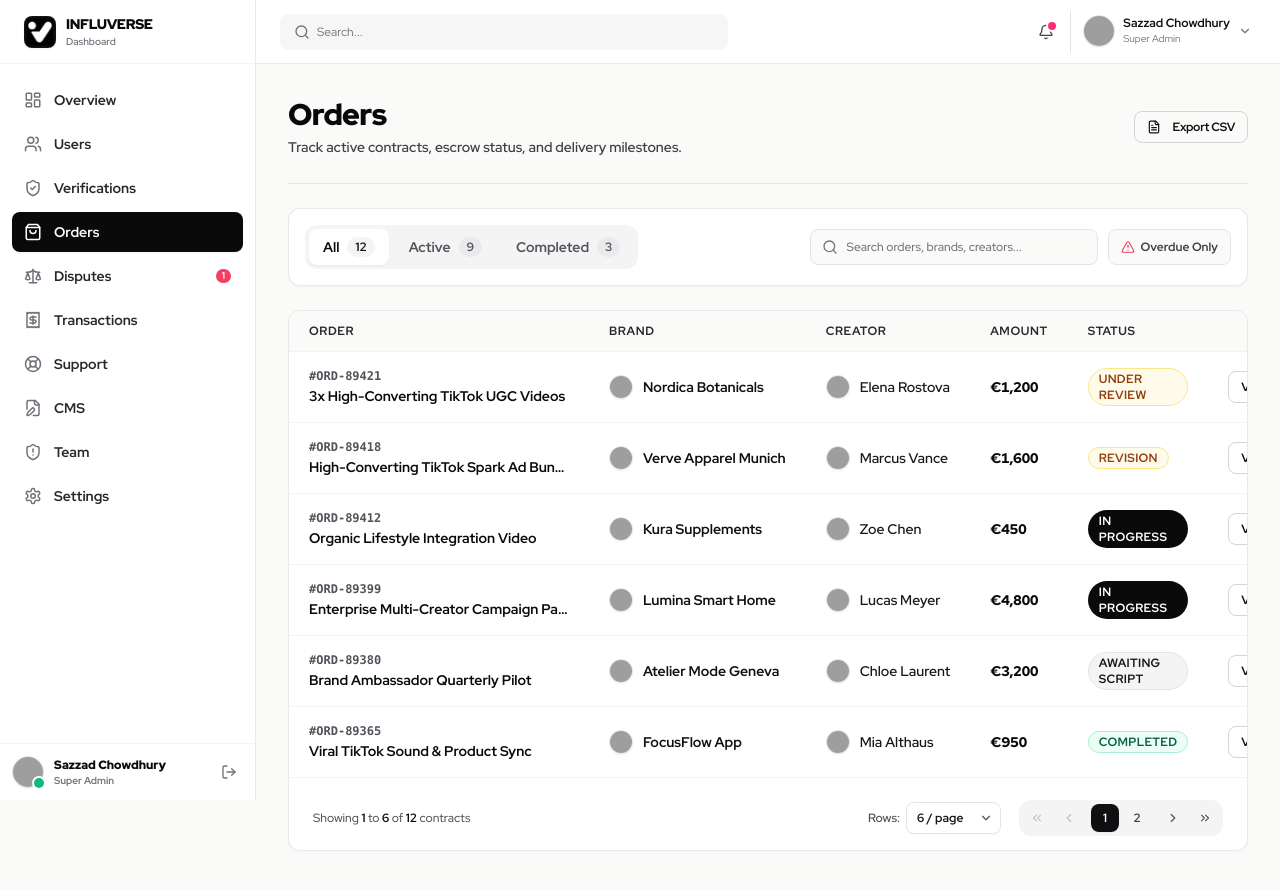
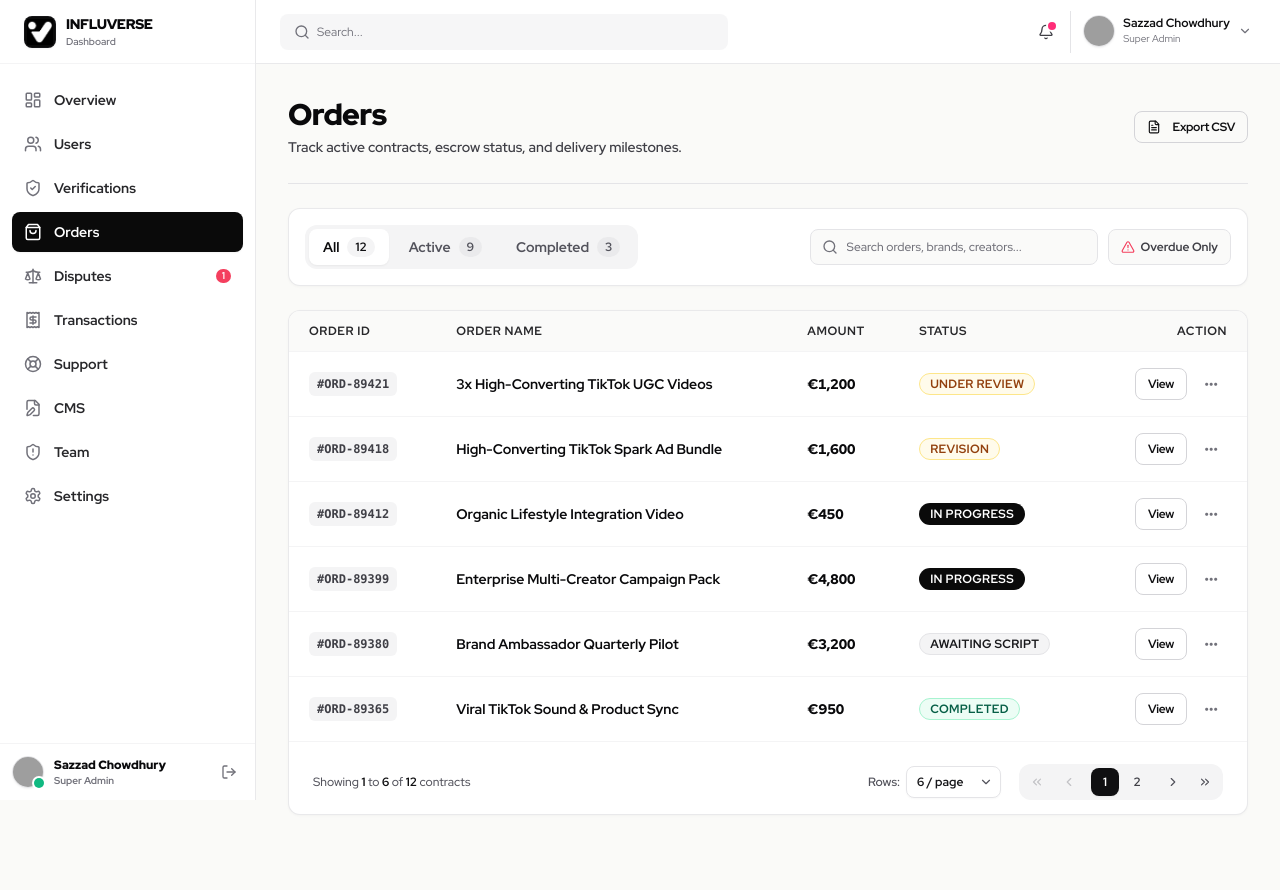
Before and after one commit to BeingSazzad/Influencer-Dashboard, a React (Vite) app: page /orders in a window 1280 px wide. Shown: the top 890 px of the page. Built offline with nearby package versions, Linux system fonts and the light colour scheme; grey boxes are pictures that could not be loaded; a web font is replaced by a local one.

Commit message:
feat(orders): separate Order ID and Order Name into distinct columns, move Brand and Creator details exclusively into Details modal

```diff
--- a/src/pages/dashboard/OrdersPage.tsx
+++ b/src/pages/dashboard/OrdersPage.tsx
@@ -332,9 +332,8 @@ export const OrdersPage: React.FC = () => {
           <table className="w-full text-left text-sm">
             <thead className="bg-neutral-50 text-neutral-500 text-xs border-b border-neutral-100 font-bold uppercase tracking-wider">
               <tr>
-                <th className="py-3 px-5">Order</th>
-                <th className="py-3 px-5">Brand</th>
-                <th className="py-3 px-5">Creator</th>
+                <th className="py-3 px-5">Order ID</th>
+                <th className="py-3 px-5">Order Name</th>
                 <th className="py-3 px-5">Amount</th>
                 <th className="py-3 px-5">Status</th>
                 <th className="py-3 px-5 text-right">Action</th>
@@ -343,7 +342,7 @@ export const OrdersPage: React.FC = () => {
             <tbody className="divide-y divide-neutral-100 bg-white">
               {paginatedOrders.length === 0 ? (
                 <tr>
-                  <td colSpan={6} className="py-12 text-center text-neutral-500">
+                  <td colSpan={5} className="py-12 text-center text-neutral-500">
                     <div className="max-w-xs mx-auto space-y-2">
                       <ShoppingBag className="w-8 h-8 mx-auto text-neutral-300" />
                       <p className="font-bold text-neutral-900">No orders found</p>
@@ -373,37 +372,21 @@ export const OrdersPage: React.FC = () => {
                     className="hover:bg-neutral-50/80 transition-colors cursor-pointer"
                     onClick={() => handleOpenDossier(order)}
                   >
-                    {/* Order ID & Package Title */}
-                    <td className="py-4 px-5">
-                      <span className="font-mono text-xs font-bold text-neutral-500 block">
+                    {/* Order ID Column */}
+                    <td className="py-4 px-5 whitespace-nowrap">
+                      <span className="font-mono text-xs font-bold text-neutral-600 bg-neutral-100 px-2 py-1 rounded-md inline-block">
                         #{order.id}
                       </span>
+                    </td>
+
+                    {/* Order Name Column */}
+                    <td className="py-4 px-5">
                       <p
-                        className="text-sm font-bold text-neutral-950 truncate max-w-[260px] mt-0.5"
+                        className="text-sm font-bold text-neutral-950 truncate max-w-md"
                         title={order.packageTitle}
                       >
                         {order.packageTitle}
                       </p>
-                    </td>
-
-                    {/* Brand Column */}
-                    <td className="py-4 px-5" onClick={(e) => e.stopPropagation()}>
-                      <div className="flex items-center gap-2.5">
-                        <Avatar src={order.brandAvatar} name={order.brandName} size="xs" />
-                        <span className="text-sm font-bold text-neutral-900 truncate max-w-[150px]">
-                          {order.brandName}
-                        </span>
-                      </div>
-                    </td>
-
-                    {/* Creator Column */}
-                    <td className="py-4 px-5" onClick={(e) => e.stopPropagation()}>
-                      <div className="flex items-center gap-2.5">
-                        <Avatar src={order.creatorAvatar} name={order.creatorName} size="xs" />
-                        <span className="text-sm font-semibold text-neutral-800 truncate max-w-[150px]">
-                          {order.creatorName}
-                        </span>
-                      </div>
                     </td>
 
                     {/* Clean Amount */}
```
